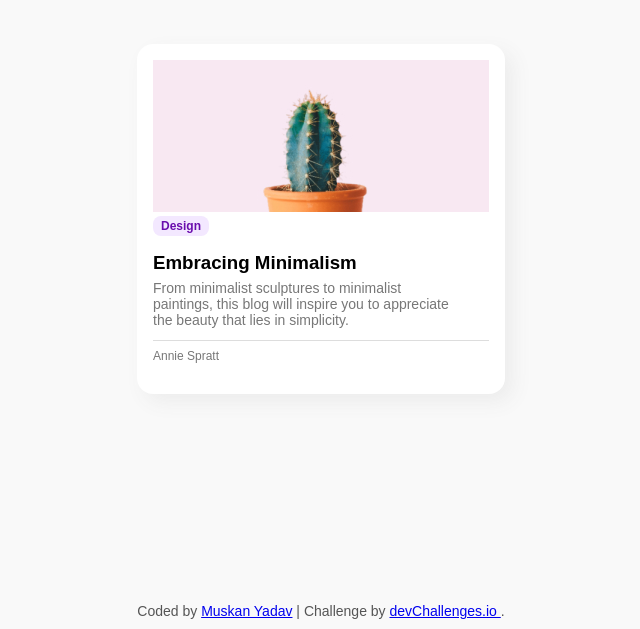
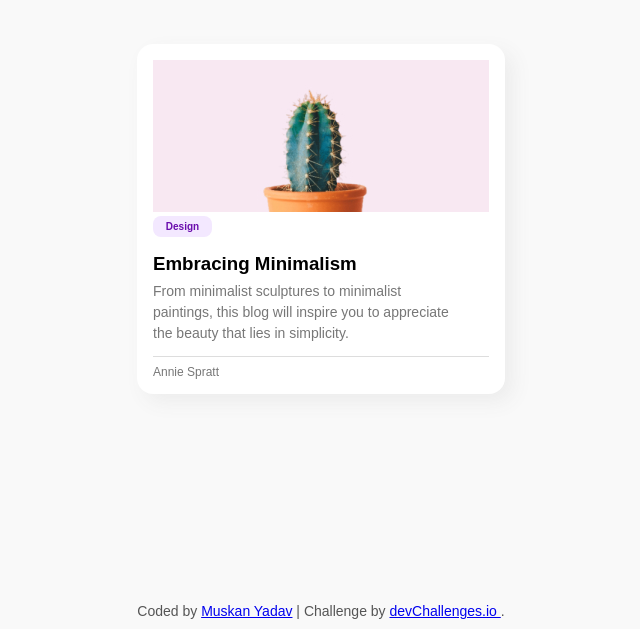
Before and after one commit to MuskanYadavPro/Minimal_Blog_Card, a plain HTML site: page index.html in a window 1280 px wide. Shown: the part 171-800 px from the top of the page, without its empty margins (319-959 px from the left). Drawn offline with Linux system fonts and the light colour scheme.

Commit message:
Update style.css

```diff
--- a/style.css
+++ b/style.css
@@ -32,17 +32,19 @@ body {
   border-radius: 16px;
   text-align: left;
   margin-bottom: 20px;
+
 }
 
 .box .tag {
-  font-size: 12px;
+  font-size: 10px;
   background-color: var(--purple-light);
   color: var(--purple);
   font-weight: bold;
-  width: fit-content;
-  padding: 0.2rem 0.5rem;
+  width:min-content;
+  padding: 0.3rem 0.8rem;
   border-radius: 8px;
   display: inline-block;
+
 }
 
 .box .author {
@@ -52,6 +54,7 @@ body {
   padding-top: 0.5rem;
   display: block;
   margin-top: 12px;
+  margin-bottom: 20px;
 }
 
 h3 {
@@ -65,6 +68,7 @@ h3 {
   margin-right: auto;
   font-size: 14px;
   color: var(--grey);
+  line-height: 1.5;
 
 }
 
```
